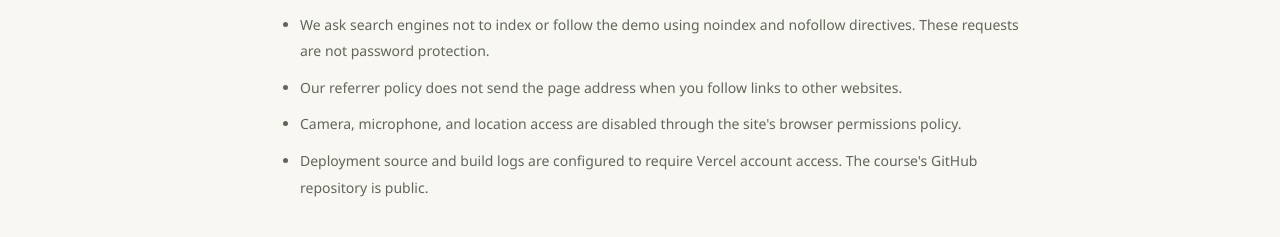
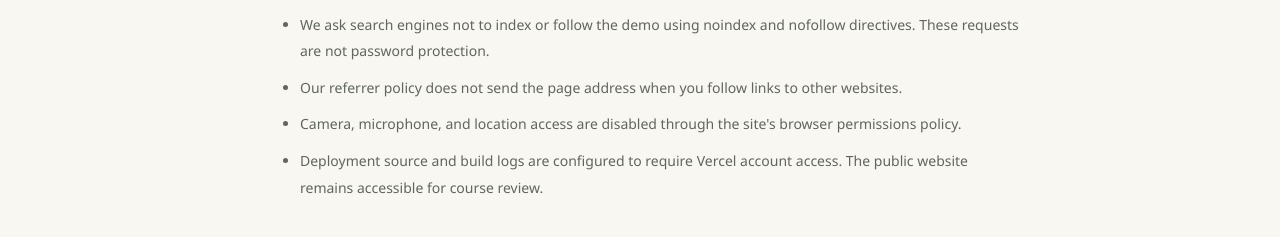
Before and after one commit to michaelmarsillo/cp340-ecommerce-platform, a React (Vite) app: page /privacy in a window 1280 px wide. Shown: the part 1111-1348 px from the top of the page. Built offline with nearby package versions, Linux system fonts and the light colour scheme.

Commit message:
fix: use Vercel project setting for private deployment source

```diff
--- a/src/features/privacy/PrivacyPage.tsx
+++ b/src/features/privacy/PrivacyPage.tsx
@@ -74,7 +74,7 @@ export function PrivacyPage() {
             </li>
             <li>
               Deployment source and build logs are configured to require Vercel account access. The
-              course's GitHub repository is public.
+              public website remains accessible for course review.
             </li>
           </ul>
         </section>
```
Also changed, not shown: vercel.json.
